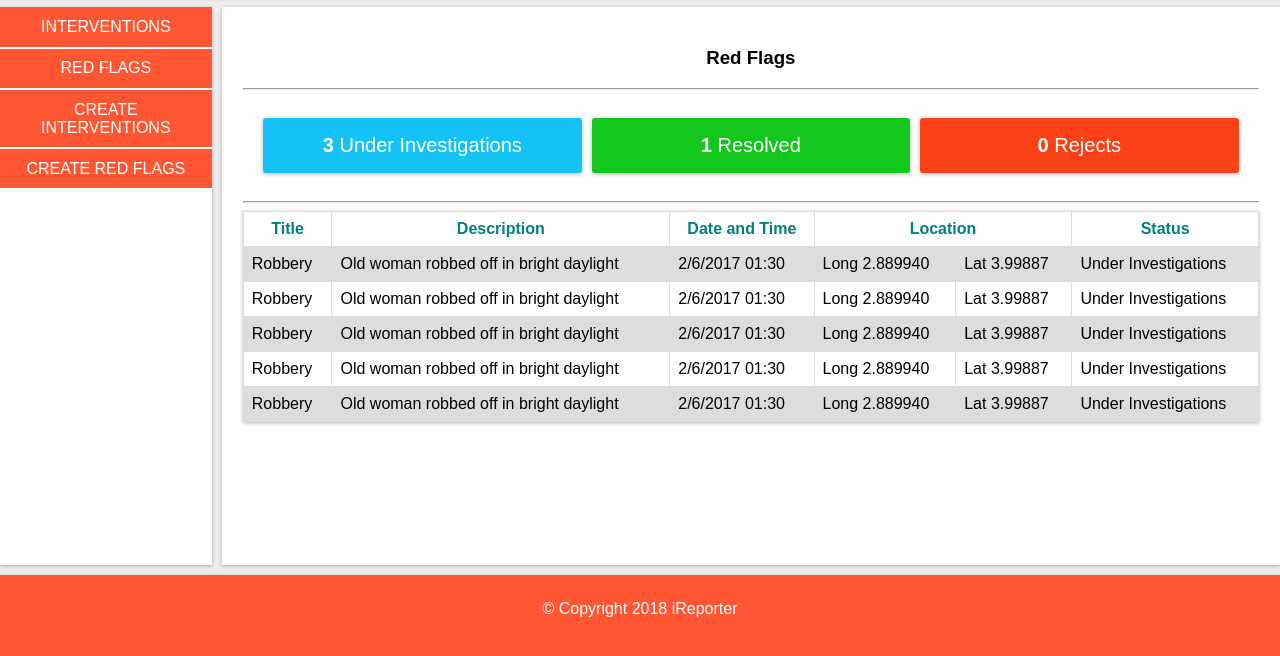
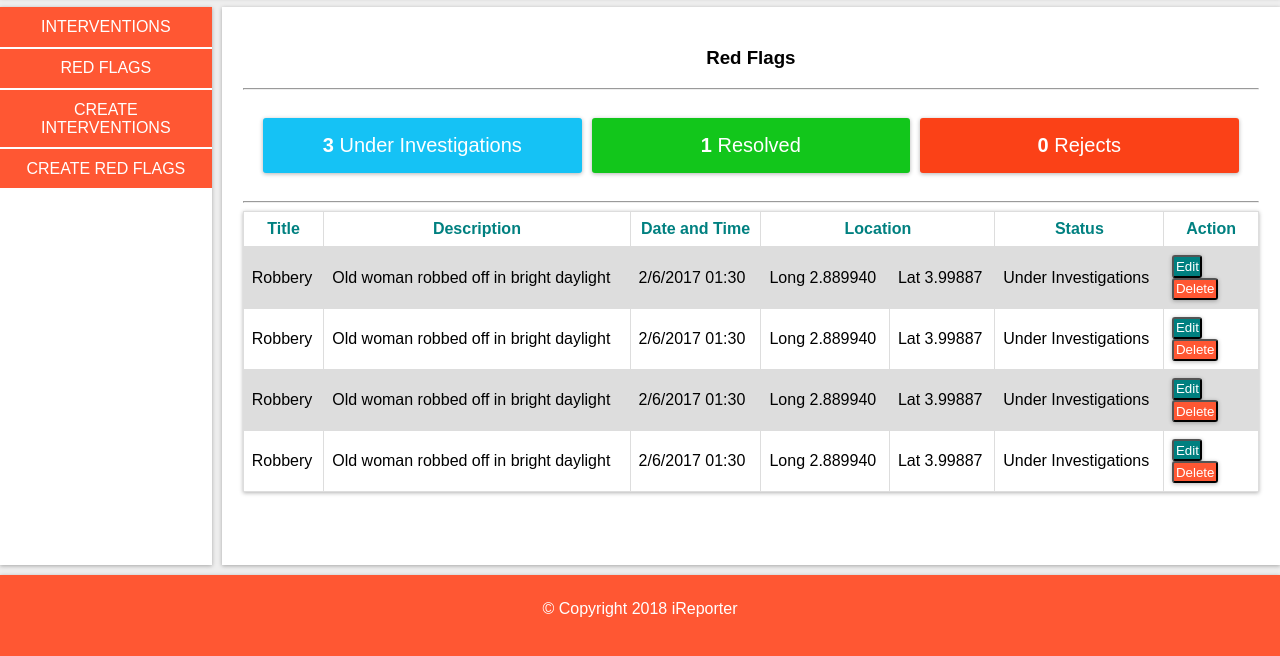
Before and after one commit to vikitaotiz/iReporter, a plain HTML site: page ui/red_flags.html in a window 1280 px wide. Shown: the part 114-770 px from the top of the page. Drawn offline with Linux system fonts and the light colour scheme.

Commit message:
Update red_flags.html

```diff
--- a/ui/red_flags.html
+++ b/ui/red_flags.html
@@ -48,6 +48,7 @@
                         <th>Date and Time</th>
                         <th colspan="2">Location</th>
                         <th>Status</th>
+                        <th>Action</th>
                     </tr>
                     <tr>
                         <td>Robbery</td>
@@ -56,6 +57,10 @@
                         <td>Long 2.889940</td>
                         <td>Lat 3.99887</td>
                         <td>Under Investigations</td>
+                        <td>
+                            <button class="btn-log" style="background: teal;">Edit</button>
+                            <button class="btn-log">Delete</button>
+                        </td>
                     </tr>
                     <tr>
                             <td>Robbery</td>
@@ -64,6 +69,10 @@
                             <td>Long 2.889940</td>
                             <td>Lat 3.99887</td>
                             <td>Under Investigations</td>
+                            <td>
+                                <button class="btn-log" style="background: teal;">Edit</button>
+                                <button class="btn-log">Delete</button>
+                            </td>
                         </tr>
                         <tr>
                                 <td>Robbery</td>
@@ -72,6 +81,10 @@
                                 <td>Long 2.889940</td>
                                 <td>Lat 3.99887</td>
                                 <td>Under Investigations</td>
+                                <td>
+                                    <button class="btn-log" style="background: teal;">Edit</button>
+                                    <button class="btn-log">Delete</button>
+                                </td>
                             </tr>
                             <tr>
                                     <td>Robbery</td>
@@ -80,15 +93,11 @@
                                     <td>Long 2.889940</td>
                                     <td>Lat 3.99887</td>
                                     <td>Under Investigations</td>
+                                    <td>
+                                        <button class="btn-log" style="background: teal;">Edit</button>
+                                        <button class="btn-log">Delete</button>
+                                    </td>
                                 </tr>
-                                <tr>
-                                        <td>Robbery</td>
-                                        <td>Old woman robbed off in bright daylight</td>
-                                        <td>2/6/2017 01:30</td>
-                                        <td>Long 2.889940</td>
-                                        <td>Lat 3.99887</td>
-                                        <td>Under Investigations</td>
-                                    </tr>
                 </table>
             </div>
         </section>
```
